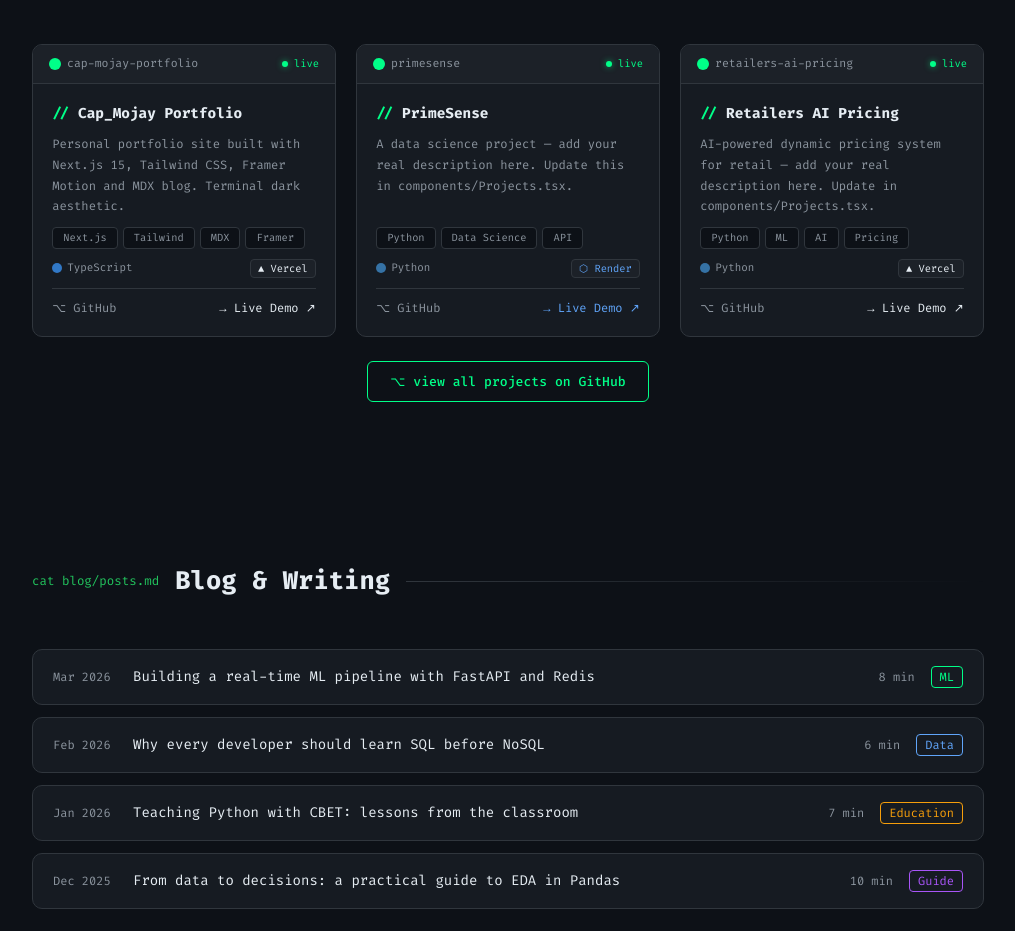
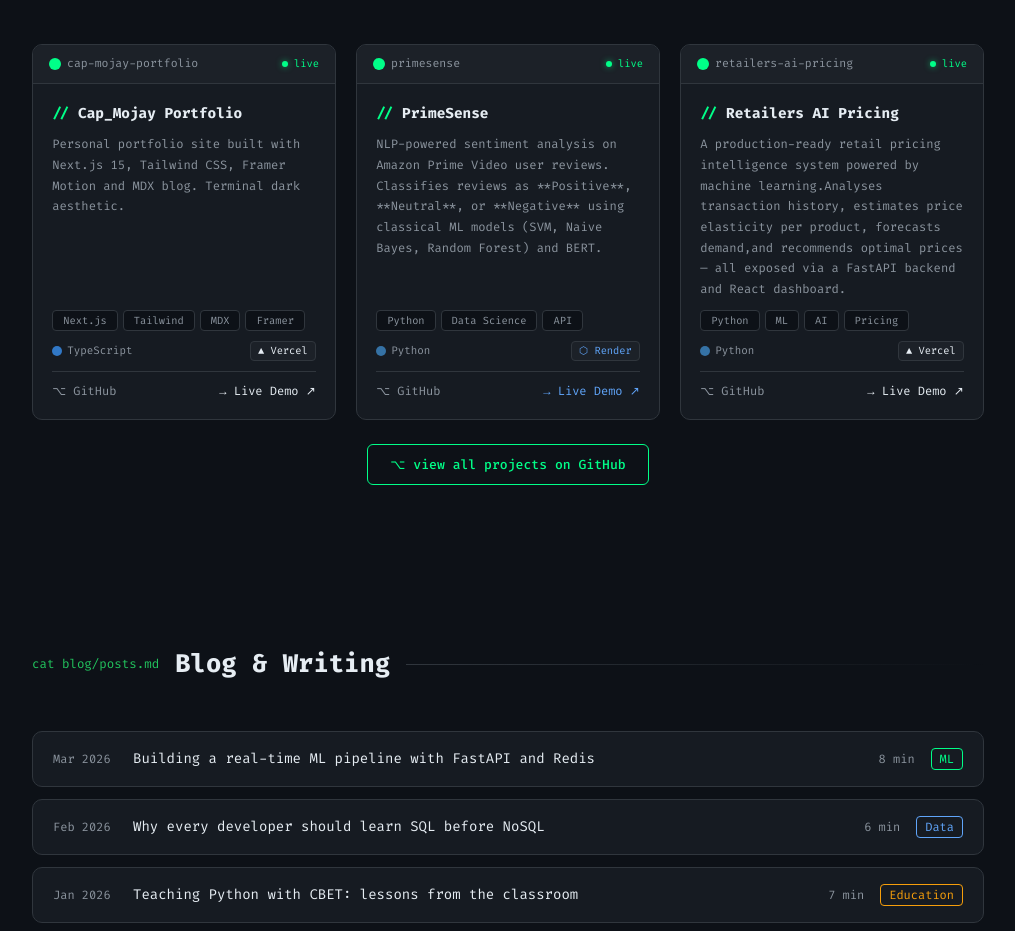
Before and after one commit to mojay6111/cap-mojay-portfolio, a Next.js app: page / in a window 1280 px wide. Shown: the part 3340-4271 px from the top of the page, without its empty margins (132-1147 px from the left). Built offline with nearby package versions, Linux system fonts and the light colour scheme.

Commit message:
updated the description in key projects.

```diff
--- a/components/Projects.tsx
+++ b/components/Projects.tsx
@@ -22,7 +22,7 @@ const featuredProjects = [
     name: "primesense",
     title: "PrimeSense",
     description:
-      "A data science project — add your real description here. Update this in components/Projects.tsx.",
+      "NLP-powered sentiment analysis on Amazon Prime Video user reviews. Classifies reviews as **Positive**, **Neutral**, or **Negative** using classical ML models (SVM, Naive Bayes, Random Forest) and BERT.",
     github: "https://github.com/mojay6111/primesense",
     deploy: "https://primesense.onrender.com",
     platform: "render" as const,
@@ -35,7 +35,7 @@ const featuredProjects = [
     name: "retailers-ai-pricing",
     title: "Retailers AI Pricing",
     description:
-      "AI-powered dynamic pricing system for retail — add your real description here. Update in components/Projects.tsx.",
+      "A production-ready retail pricing intelligence system powered by machine learning.Analyses transaction history, estimates price elasticity per product, forecasts demand,and recommends optimal prices — all exposed via a FastAPI backend and React dashboard.",
     github: "https://github.com/mojay6111/Retailers_AI_-Pricing",
     deploy: "https://retailers-ai-pricing.vercel.app/",
     platform: "vercel" as const,
```
Also changed, not shown: 1 other file (tests, documents, lock files or other folders).
